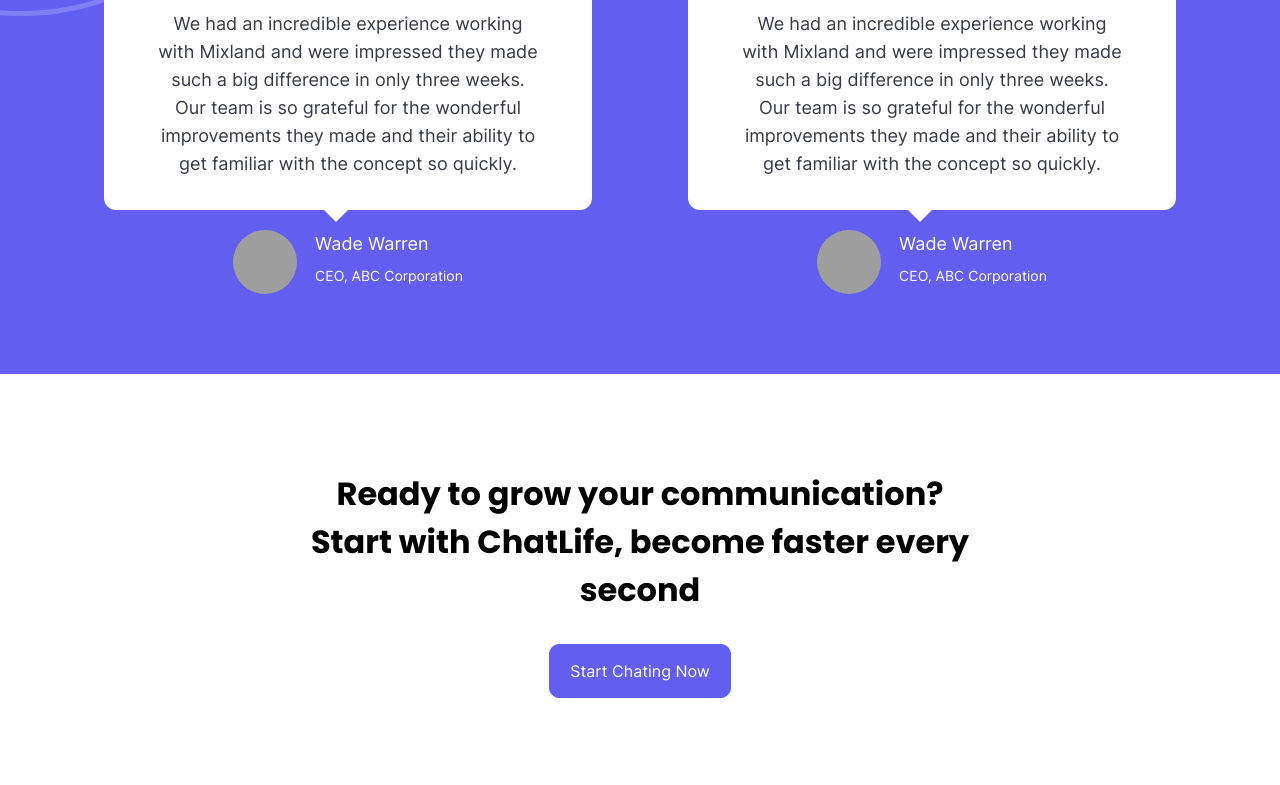
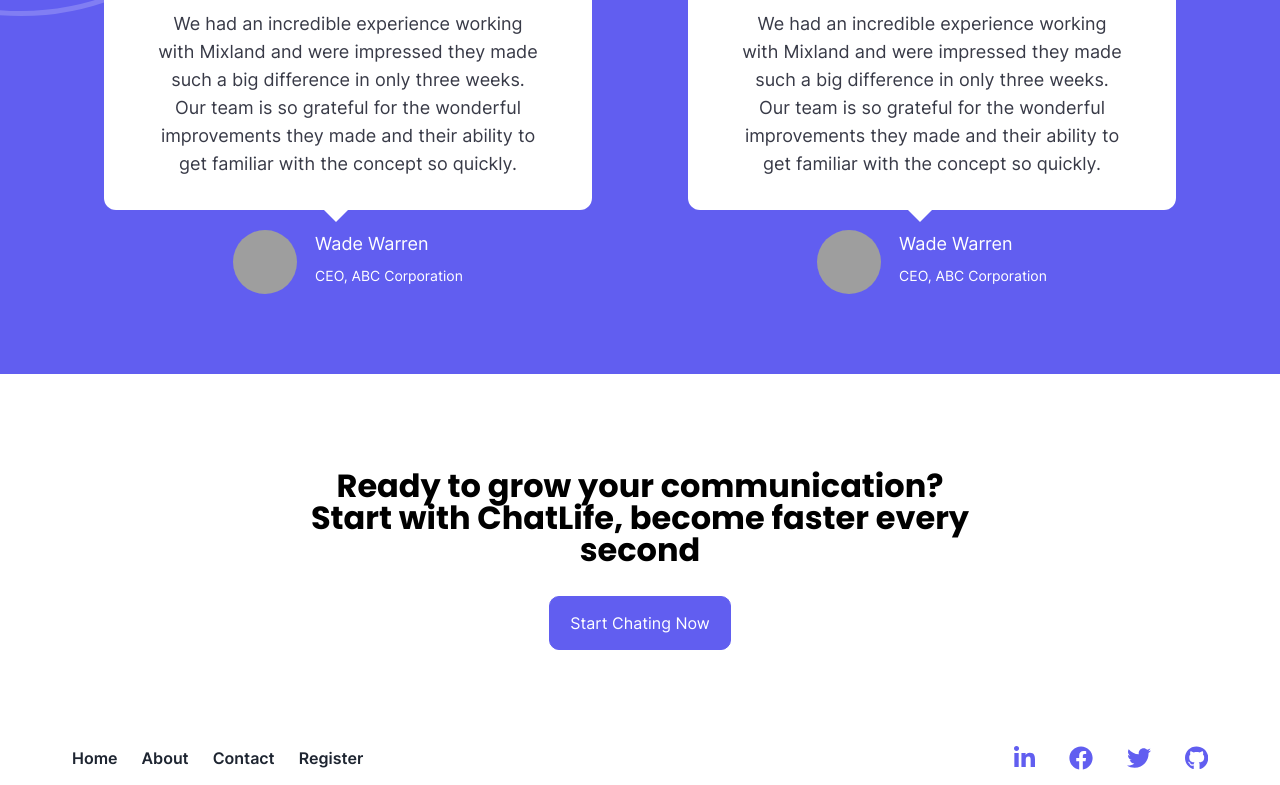
Before and after one commit to matintohidi/chat-app-client, a React (Create React App) app: page / in a window 1280 px wide. Shown: the part 2012-2797 px from the top of the page. Built offline with nearby package versions, Linux system fonts and the light colour scheme; grey boxes are pictures that could not be loaded.

Commit message:
fixed navbar bugs

```diff
--- a/src/components/layout/navbar/index.tsx
+++ b/src/components/layout/navbar/index.tsx
@@ -14,7 +14,7 @@
 
 const Navbar : React.FC = () => {
     return (
-        <nav className="flex items-center justify-between px-[17.25px] lg:px-[6.5rem] 2xl:px-[9.5rem] py-11 lg:py-3 sticky top-0 z-50 bg-white rounded-b-md">
+        <nav className="flex items-center justify-between px-[17.25px] lg:px-[6.5rem] 2xl:px-[9.5rem] py-6 lg:py-3 sticky top-0 z-50 bg-white rounded-b-md shadow-md">
             <h1 className="text-sm tracking-wider select-none">
                 <span className="text-xl text-primary font-Asap">C</span>hat Life
             </h1>
@@ -22,6 +22,7 @@
             {/* mobile menu dropdown */}
             <MenuDropDown />
 
+            {/* desktop menu */}
             <div className="hidden lg:flex gap-6">
                 {
                     navLinks.map(link => {
--- a/src/components/public/landing/growCommunication.tsx
+++ b/src/components/public/landing/growCommunication.tsx
@@ -3,7 +3,7 @@
 const GrowCommunication : React.FC = () => {
     return (
         <section className="px-6 py-10 flex flex-col items-center sm:px-14 md:px-32 lg:px-[6.5rem] 2xl:px-[9.5rem] lg:py-24">
-            <h1 className="text-[2rem] font-PoppinsBold text-center w-[740px] lg:flex lg:flex-col">
+            <h1 className="text-2xl font-PoppinsBold text-center lg:text-[2rem] lg:w-[740px] lg:flex lg:flex-col">
                 <span>Ready to grow your communication?</span>
                 <span> Start with ChatLife, become faster every second</span>
             </h1>
```
